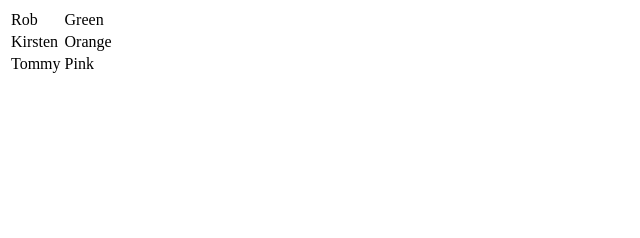
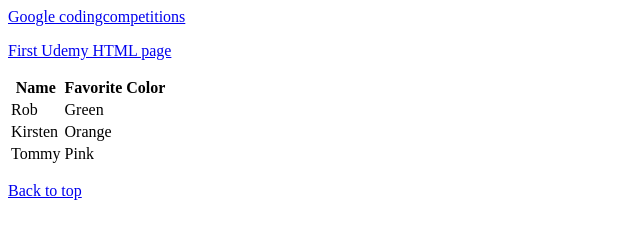
Before and after one commit to BrendanGlancy/WebDevUdemy, a plain HTML site: page web-dev/html5/table.html in a window 1280 px wide. Shown: the whole page, without its empty margins (0-640 px from the left). Drawn offline with Linux system fonts and the light colour scheme.

Commit message:
going to the gym

```diff
--- a/web-dev/html5/table.html
+++ b/web-dev/html5/table.html
@@ -6,7 +6,23 @@
    </head>
 
    <body>
+
+       <!-- give the first p tag an id of top, so we can have a link that takes us to the top of the page -->
+
+       <p id="top"><a href="https://codingcompetitions.withgoogle.com/">Google codingcompetitions</a><p>
+
+       <p><a href="my-webpage.html">First Udemy HTML page</a><p>
+
+
        <table>
+
+           <head>
+
+                <!-- th for table head -->
+                <th>Name</th>
+                <th>Favorite Color<th>
+
+           </head>
 
            <tr>
 
@@ -26,11 +42,13 @@
                  <td>Tommy</td>
                  <td>Pink</td>
 
-             </tr>
+           </tr>
 
 
        </table>
 
+       <p><a href="#top">Back to top</a></p>
+
    </body>
 
 </html>
```
Also changed, not shown: 1 other file.
